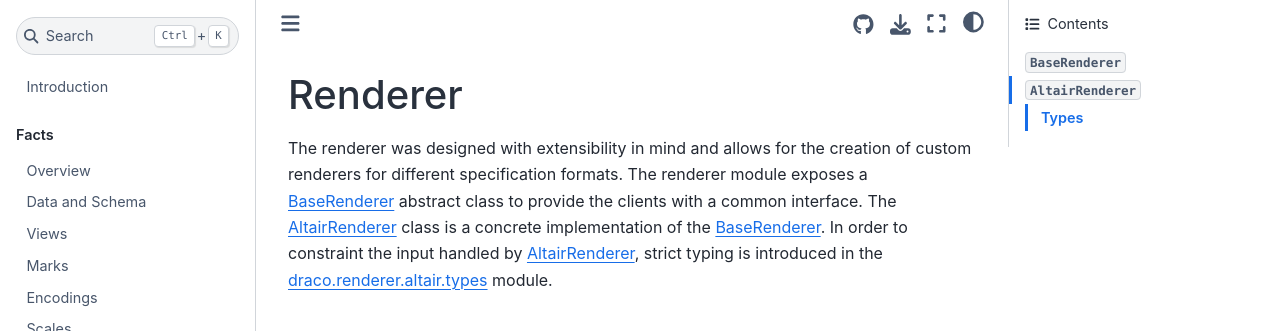
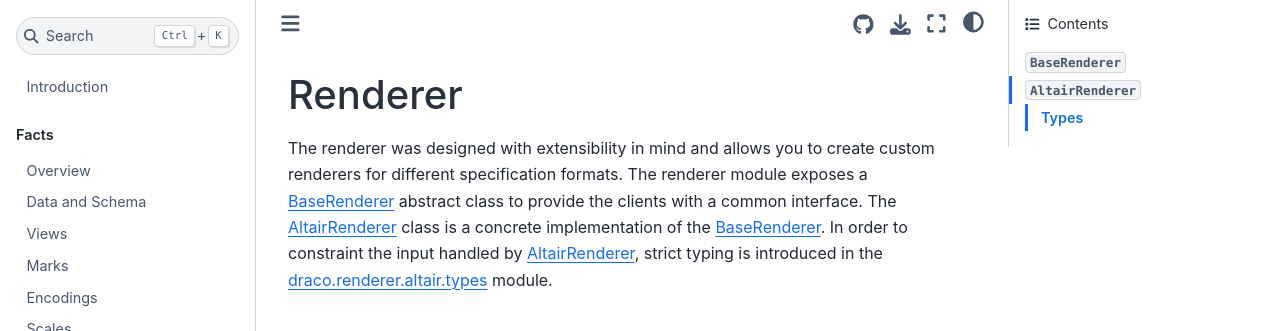
Before and after one commit to cmudig/draco2, a Jupyter Book: the page built from docs/api/renderer.md, in a window 1280 px wide and 1194 px high. Shown: the top 331 px of the window. Built offline with Jupyter Book 1.0.4 settings and Sphinx 7.4.7 and the Sphinx Book theme 1.1.4, drawn with Linux system fonts in a browser that asks for light colours; pages that are not in the unit, such as notebooks, are missing from menus.

Commit message:
Update docs/api/renderer.md

```diff
--- a/docs/api/renderer.md
+++ b/docs/api/renderer.md
@@ -2,7 +2,7 @@
 
 # Renderer
 
-The renderer was designed with extensibility in mind and allows for the creation of custom renderers for different
+The renderer was designed with extensibility in mind and allows you to create custom renderers for different
 specification formats. The renderer module exposes a [BaseRenderer](#baserenderer) abstract class to provide the clients
 with a common interface. The [AltairRenderer](#altairrenderer) class is a concrete implementation of the
 [BaseRenderer](#baserenderer). In order to constraint the input handled by [AltairRenderer](#altairrenderer), strict
```
